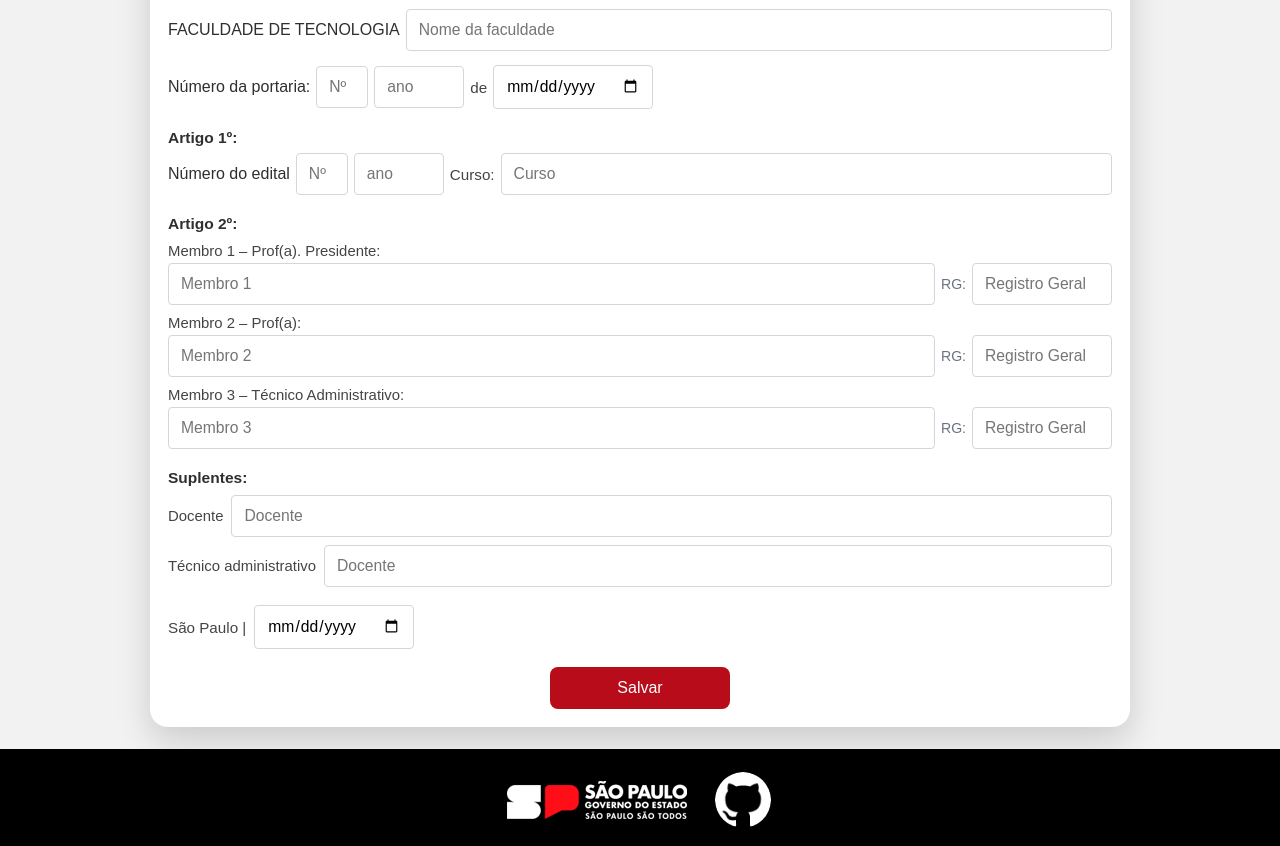
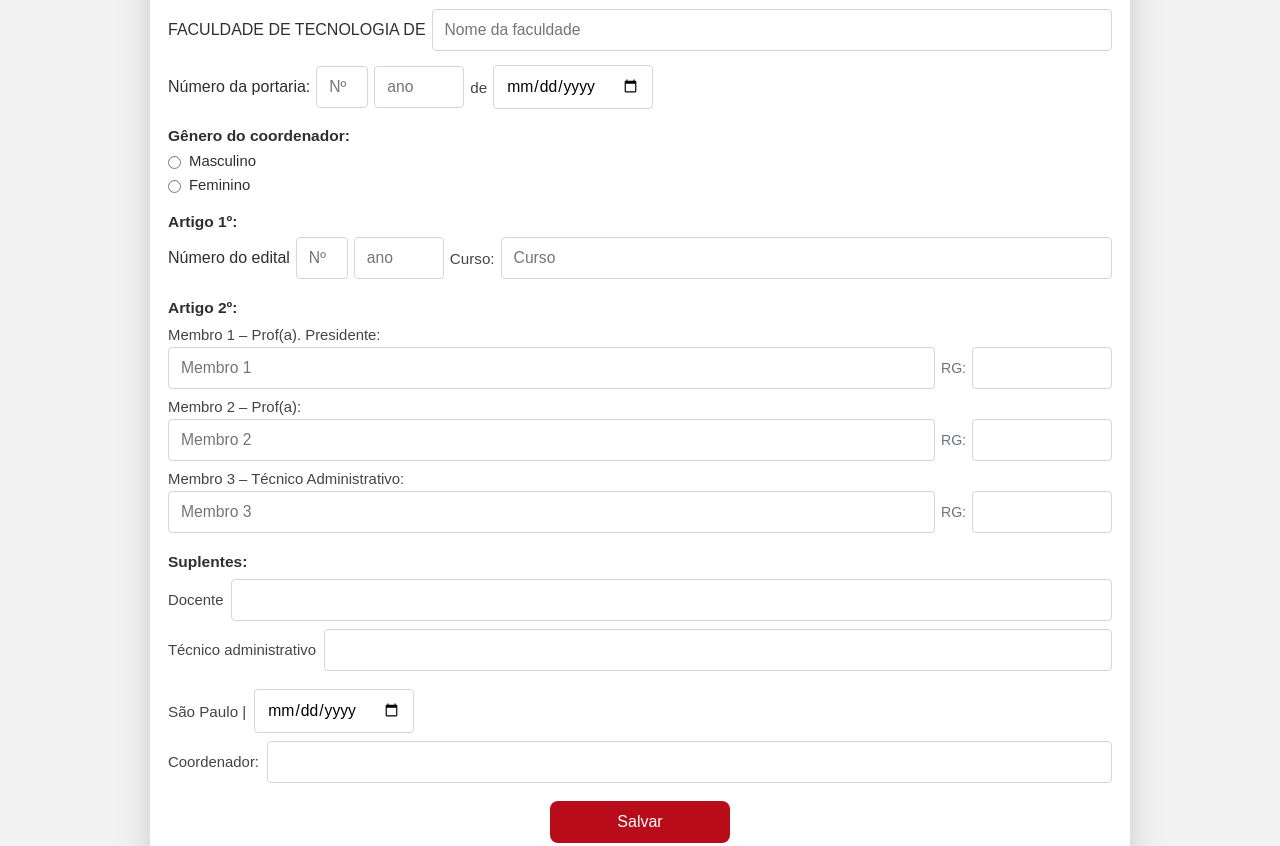
Before and after one commit to DanTheBrazuca/PDForms, a plain HTML site: page annexes/anexo-ii.html in a window 1280 px wide. Shown: the part 240-1086 px from the top of the page. Drawn offline with Linux system fonts and the light colour scheme.

Commit message:
Update anexo-ii.html

```diff
--- a/annexes/anexo-ii.html
+++ b/annexes/anexo-ii.html
@@ -49,7 +49,7 @@
           <form id="annexForm" novalidate>
             <!-- Faculdade -->
             <div class="inline-row">
-              <label for="faculdade">FACULDADE DE TECNOLOGIA</label>
+              <label for="faculdade">FACULDADE DE TECNOLOGIA DE</label>
               <input
                 type="text"
                 name="faculdade"
@@ -67,17 +67,42 @@
                 name="portaria_num"
                 class="input-xs"
                 placeholder="Nº"
+                data-required
               />
               <input
                 type="text"
                 name="portaria_ano"
                 class="input-sm"
                 placeholder="ano"
+                data-required
               />
               <label for="portaria_data" class="inline-label">de</label>
-              <input type="date" name="portaria_data" class="input-md" />
+              <input type="date" name="portaria_data" class="input-md" data-required/>
             </div>
 
+            <!--Coordenador-->
+            <p class="section-heading" style="margin-top: 18px">
+              Gênero do coordenador:
+            </p>
+            <div class="options-group">
+              <label class="option-item">
+                <input
+                  type="radio"
+                  name="coordenador_genero"
+                  value="m"
+
+                />
+                Masculino
+              </label>
+              <label class="option-item">
+                <input
+                  type="radio"
+                  name="coordenador_genero"
+                  value="f"
+                />
+                Feminino
+              </label>
+              </div>
             <!-- Artigo 1º -->
             <p class="section-heading" style="margin-top: 20px">Artigo 1º:</p>
             <div class="inline-row">
@@ -94,6 +119,7 @@
                 name="edital_ano"
                 class="input-sm"
                 placeholder="ano"
+                data-required
               />
               <span class="inline-label">Curso:</span>
               <input
@@ -124,7 +150,7 @@
                   type="text"
                   name="membro1_rg"
                   class="rg-input"
-                  placeholder="Registro Geral"
+                  data-required
                 />
               </div>
             </div>
@@ -145,7 +171,7 @@
                   type="text"
                   name="membro2_rg"
                   class="rg-input"
-                  placeholder="Registro Geral"
+                  data-required
                 />
               </div>
             </div>
@@ -166,7 +192,7 @@
                   type="text"
                   name="membro3_rg"
                   class="rg-input"
-                  placeholder="Registro Geral"
+                  data-required
                 />
               </div>
             </div>
@@ -179,7 +205,7 @@
               <input
                 type="text"
                 name="suplente_docente"
-                placeholder="Docente"
+                data-required
               />
             </div>
 
@@ -188,7 +214,7 @@
               <input
                 type="text"
                 name="suplente_tecnico"
-                placeholder="Docente"
+                data-required
               />
             </div>
 
@@ -196,6 +222,15 @@
             <div class="date-footer-row">
               <span class="date-city">São Paulo |</span>
               <input type="date" name="data" data-required />
+            </div>
+
+            <div class="suplente-row">
+              <span class="suplente-label">Coordenador:</span>
+              <input
+                type="text"
+                name="coordenador_nome"
+                data-required
+              />
             </div>
 
             <div class="submit-row">
```
